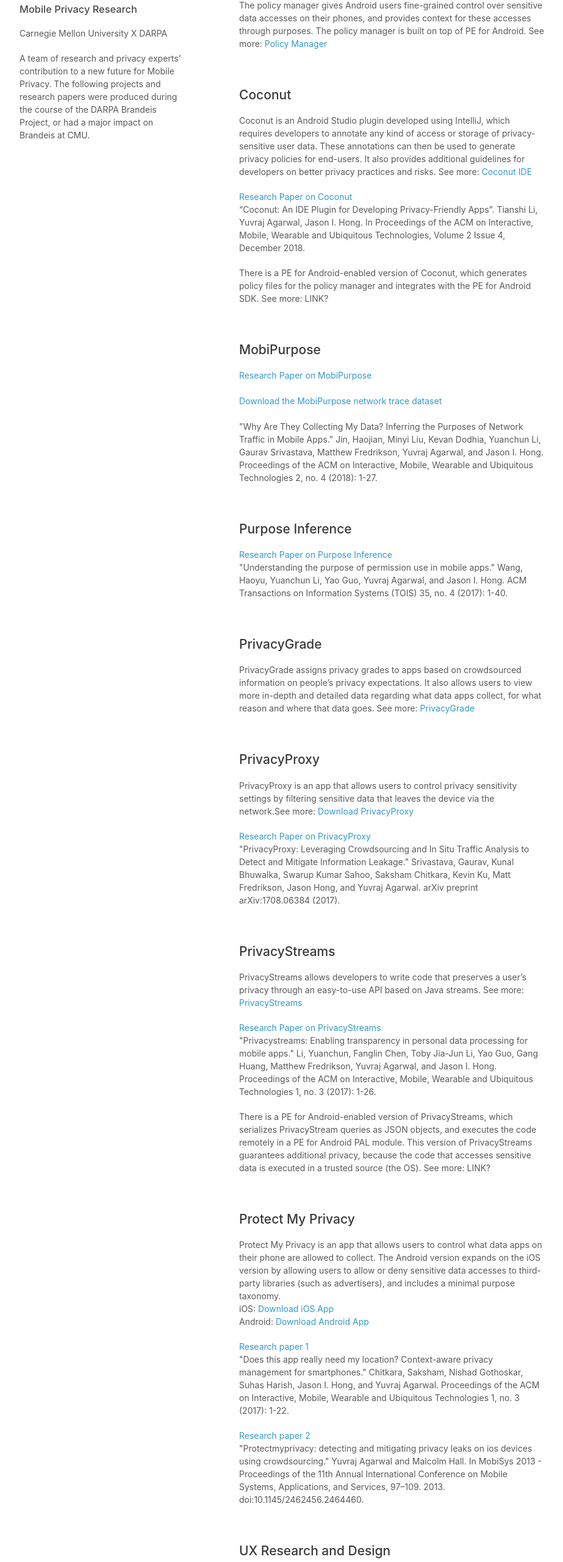
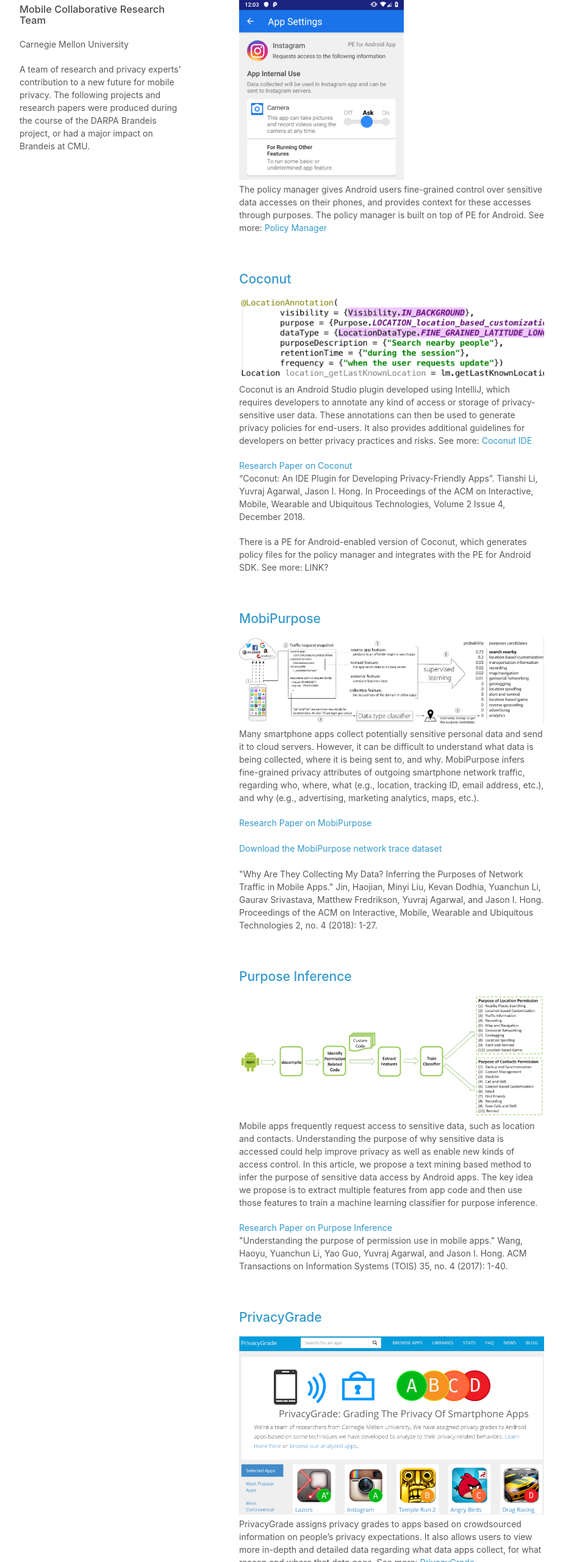
Before and after one commit to android-privacy-interfaces/android-privacy-interfaces.github.io, a plain HTML site: page index.html in a window 1280 px wide. Shown: the part 103-2665 px from the top of the page at 61% size, without its empty margins (178-1101 px from the left). Drawn offline with Linux system fonts and the light colour scheme.

Commit message:
Added images for each project. Changed some of their descriptions on the main page. Each project title now links to something (except PmP). Added images for policy manager chart and recommendation screens. Moved the UX research portion over to the policy manager page.

```diff
--- a/index.html
+++ b/index.html
@@ -15,52 +15,71 @@
   <body>
     <div class="wrapper">
       <header>
-        <h1>Project Brandeis</h1>
-        <h3>Mobile Privacy Research</h3>
-        <p>Carnegie Mellon University X DARPA</p>
-        <p>A team of research and privacy experts' contribution to a new future for Mobile Privacy. The following projects and research papers were produced during the course of the DARPA Brandeis Project, or had a major impact on Brandeis at CMU.</p>
-        <!--<p class="view"><a href="http://github/placeholder">View the Project on GitHub <small>Placeholder/placeholder</small></a></p>
-        <p class="view"><img src="assets/AppSetting.gif">Animation made by Shan Wang</p> -->
+        <h1>DARPA Brandeis</h1>
+        <h3>Mobile Collaborative Research Team</h3>
+        <p>Carnegie Mellon University</p>
+        <p>A team of research and privacy experts' contribution to a new future for mobile privacy. The following projects and research papers were produced during the course of the DARPA Brandeis project, or had a major impact on Brandeis at CMU.</p>
       </header>
       <section>
-        <h2>Policy Manager</h2>
+        <h2><a href="file:///D:/work/cmu/brandeis/android-privacy-interfaces.github.io/brandeis_home.html">Policy Manager</a></h2>
+        <img src="assets/policy_control.png"/>
         <p>The policy manager gives Android users fine-grained control over sensitive data accesses on their phones, and provides context for these accesses through purposes. The policy manager is built on top of PE for Android. See more: <a href="brandeis_home.html">Policy Manager</a></p><br><br>
 
-        <h2>Coconut</h2>
+        <h2><a href="https://github.com/Coconut-IDE/coconut-ide.github.io">Coconut</a></h2>
+        <img src="assets/coconut.png"/>
         <p>Coconut is an Android Studio plugin developed using IntelliJ, which requires developers to annotate any kind of access or storage of privacy-sensitive user data. These annotations can then be used to generate privacy policies for end-users. It also provides additional guidelines for developers on better privacy practices and risks. See more: <a href="https://coconut-ide.github.io/">Coconut IDE</a></p>
         <p><a href="https://dl.acm.org/doi/pdf/10.1145/3287056">Research Paper on Coconut</a><br>“Coconut: An IDE Plugin for Developing Privacy-Friendly Apps”. Tianshi Li, Yuvraj Agarwal, Jason I. Hong. In Proceedings of the ACM on Interactive, Mobile, Wearable and Ubiquitous Technologies, Volume 2 Issue 4, December 2018.</p>
         <p>There is a PE for Android-enabled version of Coconut, which generates policy files for the policy manager and integrates with the PE for Android SDK. See more: LINK?</p><br><br>
 
-        <h2>MobiPurpose</h2>
+        <h2><a href="http://shift-3.com/resource/pdf/mobipurpose-slides-final.pdf">MobiPurpose</a></h2>
+        <img src="assets/mobipurpose.png"/>
+        <p>Many smartphone apps collect potentially sensitive personal data and send it to cloud servers. However, it can be difficult to understand what data is being collected, where it is being sent to, and why. MobiPurpose infers fine-grained privacy attributes of outgoing smartphone network traffic, regarding who, where, what (e.g., location, tracking ID, email address, etc.), and why (e.g., advertising, marketing analytics, maps, etc.).</p>
         <p><a href="https://dl.acm.org/doi/pdf/10.1145/3287051">Research Paper on MobiPurpose</a><br/><br/><a href="https://cmu.box.com/s/uwx90gwknygclykcp3k0gaphkd0f24p8">Download the MobiPurpose network trace dataset</a><br><br/>"Why Are They Collecting My Data? Inferring the Purposes of Network Traffic in Mobile Apps." Jin, Haojian, Minyi Liu, Kevan Dodhia, Yuanchun Li, Gaurav Srivastava, Matthew Fredrikson, Yuvraj Agarwal, and Jason I. Hong. Proceedings of the ACM on Interactive, Mobile, Wearable and Ubiquitous Technologies 2, no. 4 (2018): 1-27.</p><br><br>
 
-        <h2>Purpose Inference</h2>
+        <h2><a href="https://dl.acm.org/doi/pdf/10.1145/3086677">Purpose Inference</a></h2>
+        <img src="assets/purpose_inference.png"/>
+        <p>Mobile apps frequently request access to sensitive data, such as location and contacts. Understanding the
+          purpose of why sensitive data is accessed could help improve privacy as well as enable new kinds of access
+          control. In this article, we propose a text mining based method to infer the purpose of sensitive data access
+          by Android apps. The key idea we propose is to extract multiple features from app code and then use those
+          features to train a machine learning classifier for purpose inference.</p>
         <p><a href="https://dl.acm.org/doi/pdf/10.1145/3086677">Research Paper on Purpose Inference</a><br>"Understanding the purpose of permission use in mobile apps." Wang, Haoyu, Yuanchun Li, Yao Guo, Yuvraj Agarwal, and Jason I. Hong. ACM Transactions on Information Systems (TOIS) 35, no. 4 (2017): 1-40.</p><br><br>
 
-        <h2>PrivacyGrade</h2>
+        <h2><a href="http://privacygrade.org/">PrivacyGrade</a></h2>
+        <img src="assets/privacy_grade.png"/>
         <p>PrivacyGrade assigns privacy grades to apps based on crowdsourced information on people’s privacy expectations. It also allows users to view more in-depth and detailed data regarding what data apps collect, for what reason and where that data goes. See more: <a href="http://privacygrade.org/">PrivacyGrade</a></p><br><br>
 
-        <h2>PrivacyProxy</h2>
+        <h2><a href="https://play.google.com/store/apps/details?id=io.privacyproxy.android&hl=en_US">PrivacyProxy</a></h2>
+        <img src="assets/privacy_proxy.png"/>
         <p>PrivacyProxy is an app that allows users to control privacy sensitivity settings by filtering sensitive data that leaves the device via the network.See more: <a href="https://play.google.com/store/apps/details?id=io.privacyproxy.android&hl=en_US">Download PrivacyProxy</a></p>
         <p><a href="https://arxiv.org/pdf/1708.06384.pdf">Research Paper on PrivacyProxy</a><br>"PrivacyProxy: Leveraging Crowdsourcing and In Situ Traffic Analysis to Detect and Mitigate Information Leakage." Srivastava, Gaurav, Kunal Bhuwalka, Swarup Kumar Sahoo, Saksham Chitkara, Kevin Ku, Matt Fredrikson, Jason Hong, and Yuvraj Agarwal. arXiv preprint arXiv:1708.06384 (2017).</p><br><br>
 
-        <h2>PrivacyStreams</h2>
-        <p>PrivacyStreams allows developers to write code that preserves a user’s privacy through an easy-to-use API based on Java streams. See more: <a href="https://github.com/PrivacyStreams/">PrivacyStreams</a></p>
+        <h2><a href="https://privacystreams.github.io/">PrivacyStreams</a></h2>
+        <img src="assets/privacy_streams2.png" style="height:100px"/>
+        <p>PrivacyStreams offers a stream-based API for accessing sensitive data on
+          Android. There is often a mismatch between the data that Android offers
+          via its APIs and the granularity of data that developers need. For
+          example, we found that many apps request GPS data, but only really need
+          neighborhood or city granularity. Also, by offering a stream-based API,
+          we can make it easier for developers to get the granularity they want
+          while also improving privacy almost as a side effect. For example, a
+          developer might request access to microphone, set up a series of
+          transformations to get loudness, and then send the result to a callback.
+          We can statically analyze this code, making it possible for us to
+          generate human-understandable text like “this app uses microphone to get
+          loudness”. See Github repository: <a href="https://github.com/PrivacyStreams/">PrivacyStreams</a></p>
         <p><a href="https://dl.acm.org/doi/pdf/10.1145/3130941">Research Paper on PrivacyStreams</a><br>"Privacystreams: Enabling transparency in personal data processing for mobile apps." Li, Yuanchun, Fanglin Chen, Toby Jia-Jun Li, Yao Guo, Gang Huang, Matthew Fredrikson, Yuvraj Agarwal, and Jason I. Hong. Proceedings of the ACM on Interactive, Mobile, Wearable and Ubiquitous Technologies 1, no. 3 (2017): 1-26.</p>
         <p>There is a PE for Android-enabled version of PrivacyStreams, which serializes PrivacyStream queries as JSON objects, and executes the code remotely in a PE for Android PAL module. This version of PrivacyStreams guarantees additional privacy, because the code that accesses sensitive data is executed in a trusted source (the OS). See more: LINK?</p><br><br>
 
         <h2>Protect My Privacy</h2>
+        <img src="assets/pmp.png"/>
         <p>Protect My Privacy is an app that allows users to control what data apps on their phone are allowed to collect. The Android version expands on the iOS version by allowing users to allow or deny sensitive data accesses to third-party libraries (such as advertisers), and includes a minimal purpose taxonomy.<br>
 
         iOS: <a href="http://www.protectmyprivacy.org/">Download iOS App</a><br>Android: <a href="http://www.android.protectmyprivacy.org/">Download Android App</a></p>
 
-        <p><a href="https://www.synergylabs.org/yuvraj/docs/Chitkara_Ubicomp2017_ContextAwarePrivacy.pdf">Research paper 1</a><br>"Does this app really need my location? Context-aware privacy management for smartphones." Chitkara, Saksham, Nishad Gothoskar, Suhas Harish, Jason I. Hong, and Yuvraj Agarwal. Proceedings of the ACM on Interactive, Mobile, Wearable and Ubiquitous Technologies 1, no. 3 (2017): 1-22.</p>
+        <p><a href="https://www.synergylabs.org/yuvraj/docs/Chitkara_Ubicomp2017_ContextAwarePrivacy.pdf">Android version (most recent)</a><br>"Does this app really need my location? Context-aware privacy management for smartphones." Chitkara, Saksham, Nishad Gothoskar, Suhas Harish, Jason I. Hong, and Yuvraj Agarwal. Proceedings of the ACM on Interactive, Mobile, Wearable and Ubiquitous Technologies 1, no. 3 (2017): 1-22.</p>
 
-        <p><a href="https://www.synergylabs.org/yuvraj/docs/Agarwal_MobiSys2013_ProtectMyPrivacy.pdf">Research paper 2</a><br>"Protectmyprivacy: detecting and mitigating privacy leaks on ios devices using crowdsourcing." Yuvraj Agarwal and Malcolm Hall. In MobiSys 2013 - Proceedings of the 11th Annual International Conference on Mobile Systems, Applications, and Services, 97–109. 2013. doi:10.1145/2462456.2464460.</p><br><br>
-
-        <h2>UX Research and Design</h2>
-        <p>Intensive user experience research and design led to the final development of architecture and interface of the policy manager. Many UX research methods were adopted and conducted that led to informing design decisions for the interface. You can find more details in the link below. See more: <a href="brandeis_ux.html">UX Research and Design</a></p><br><br>
-
+        <p><a href="https://www.synergylabs.org/yuvraj/docs/Agarwal_MobiSys2013_ProtectMyPrivacy.pdf">iOS version</a><br>"Protectmyprivacy: detecting and mitigating privacy leaks on ios devices using crowdsourcing." Yuvraj Agarwal and Malcolm Hall. In MobiSys 2013 - Proceedings of the 11th Annual International Conference on Mobile Systems, Applications, and Services, 97–109. 2013. doi:10.1145/2462456.2464460.</p><br><br>
        </section>
     </div>
   </body>
```
Also changed, not shown: brandeis_home.html (+3 -0 lines), datafrequencysummary.html (+2 -4 lines), home.html (+3 -4 lines), recommendations.html (+1 -3 lines), assets/chart.png (added), assets/coconut.png (added), assets/homescreen_designed.png (added), assets/mobipurpose.png (added), assets/pmp.png (added), assets/policy_control.png (added), assets/privacy_grade.png (added), assets/privacy_proxy.png (added), assets/privacy_streams.png (added), assets/privacy_streams2.png (added), 2 more files.
